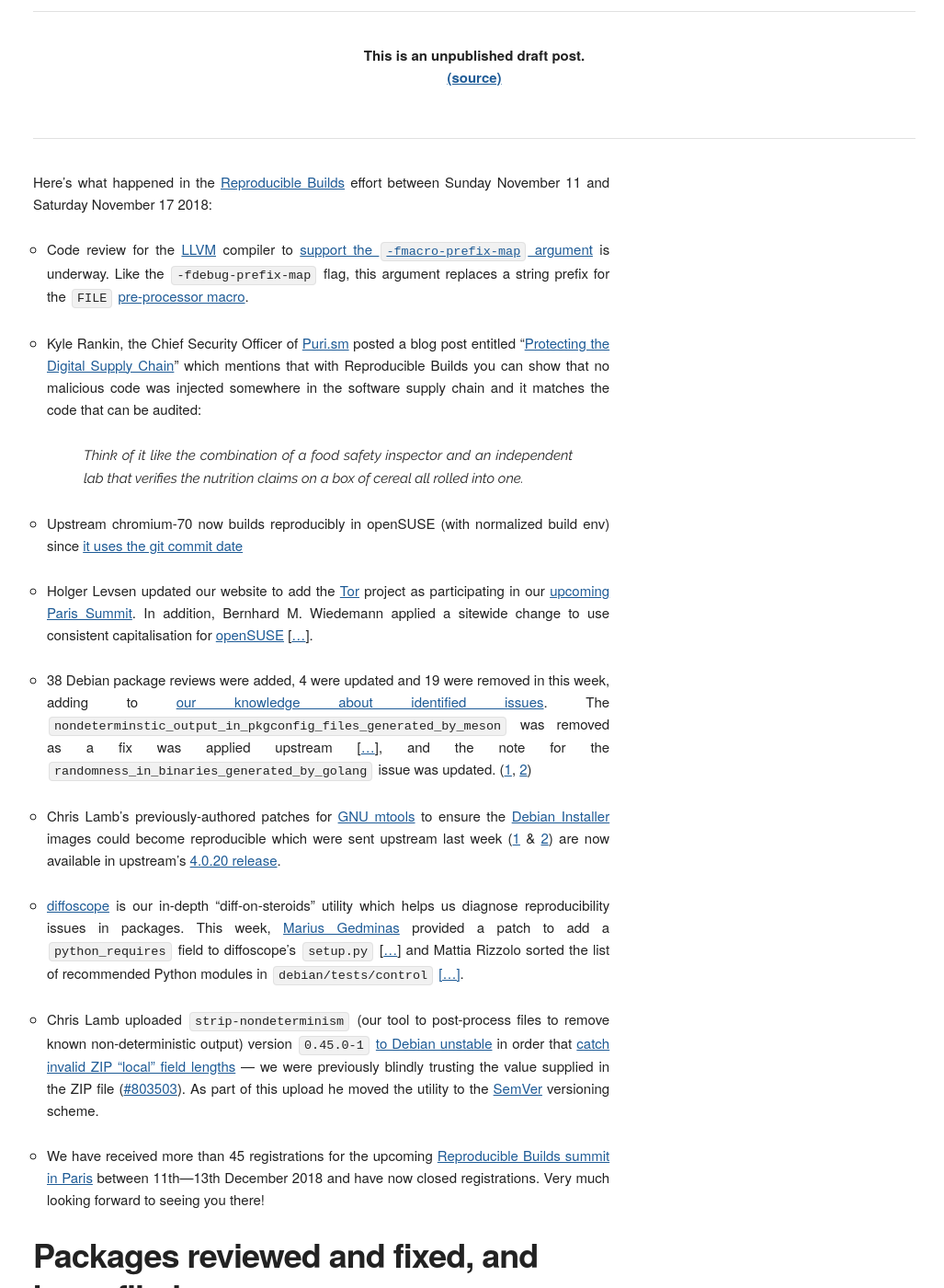
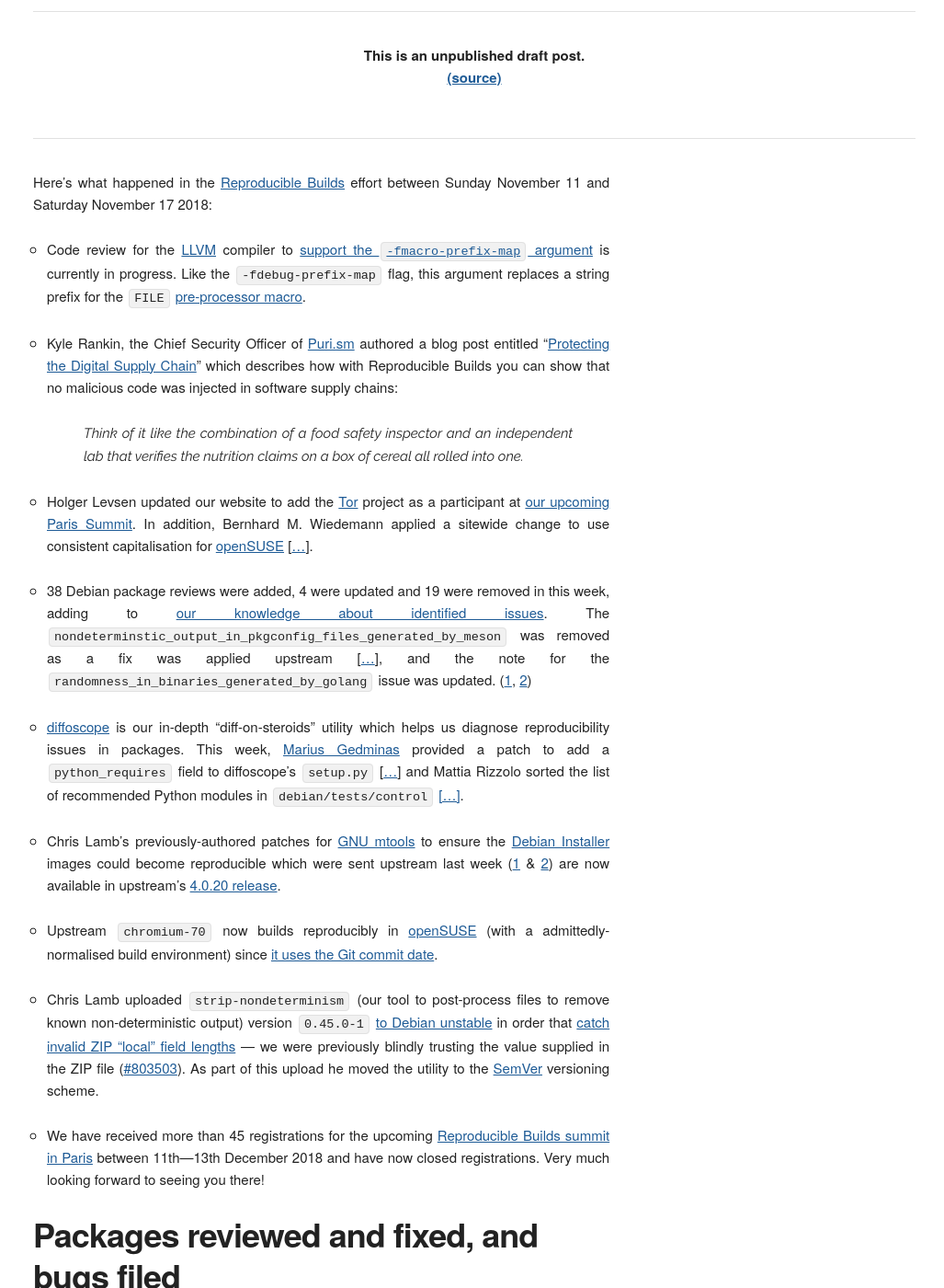
Before and after one commit to prototypefund/reproducible-website, a Jekyll site: the page built from _blog/posts/186.md, in a window 1280 px wide and 1400 px high, scrolled down 263 px. Shown: the whole window at 92% size, without its empty margins (124-1151 px from the left). Built offline with Jekyll 4.4.1, drawn with Linux system fonts in a browser that asks for light colours; some web fonts are replaced; some of the changed text lies outside the part shown.

Commit message:
Misc cosmetic changes.

```diff
--- a/_blog/posts/186.md
+++ b/_blog/posts/186.md
@@ -5,21 +5,21 @@
 
 Here's what happened in the [Reproducible Builds](https://reproducible-builds.org) effort between Sunday November 11 and Saturday November 17 2018:
 
-* Code review for the [LLVM](https://llvm.org/) compiler to [support the `-fmacro-prefix-map` argument](https://reviews.llvm.org/D49466) is underway. Like the `-fdebug-prefix-map` flag, this argument replaces a string prefix for the `FILE` [pre-processor macro](https://en.wikipedia.org/wiki/C_preprocessor).
+* Code review for the [LLVM](https://llvm.org/) compiler to [support the `-fmacro-prefix-map` argument](https://reviews.llvm.org/D49466) is currently in progress. Like the `-fdebug-prefix-map` flag, this argument replaces a string prefix for the `FILE` [pre-processor macro](https://en.wikipedia.org/wiki/C_preprocessor).
 
-* Kyle Rankin, the Chief Security Officer of [Puri.sm](https://puri.sm/posts/protecting-the-digital-supply-chain/) posted a blog post entitled "[Protecting the Digital Supply Chain](https://puri.sm/posts/protecting-the-digital-supply-chain/)" which mentions that with Reproducible Builds you can show that no malicious code was injected somewhere in the software supply chain and it matches the code that can be audited:
+* Kyle Rankin, the Chief Security Officer of [Puri.sm](https://puri.sm/posts/protecting-the-digital-supply-chain/) authored a blog post entitled "[Protecting the Digital Supply Chain](https://puri.sm/posts/protecting-the-digital-supply-chain/)" which describes how with Reproducible Builds you can show that no malicious code was injected in software supply chains:
 
     > *Think of it like the combination of a food safety inspector and an independent lab that verifies the nutrition claims on a box of cereal all rolled into one.*
 
-* Upstream chromium-70 now builds reproducibly in openSUSE (with normalized build env) since [it uses the git commit date](https://chromium-review.googlesource.com/c/chromium/src/+/1167913)
-
-* Holger Levsen updated our website to add the [Tor](https://www.torproject.org/) project as participating in our [upcoming Paris Summit](https://reproducible-builds.org/events/paris2018/). In addition, Bernhard M. Wiedemann applied a sitewide change to use consistent capitalisation for [openSUSE](https://www.opensuse.org/) [[...](https://salsa.debian.org/reproducible-builds/reproducible-website/commit/1bd9083)].
+* Holger Levsen updated our website to add the [Tor](https://www.torproject.org/) project as a participant at [our upcoming Paris Summit](https://reproducible-builds.org/events/paris2018/). In addition, Bernhard M. Wiedemann applied a sitewide change to use consistent capitalisation for [openSUSE](https://www.opensuse.org/) [[...](https://salsa.debian.org/reproducible-builds/reproducible-website/commit/1bd9083)].
 
 * 38 Debian package reviews were added, 4 were updated and 19 were removed in this week, adding to [our knowledge about identified issues](https://tests.reproducible-builds.org/debian/index_issues.html). The `nondeterminstic_output_in_pkgconfig_files_generated_by_meson` was removed as a fix was applied upstream [[...](https://salsa.debian.org/reproducible-builds/reproducible-notes/commit/e1cf42dc)], and the note for the `randomness_in_binaries_generated_by_golang` issue was updated. ([1](https://salsa.debian.org/reproducible-builds/reproducible-notes/commit/0efa6b16), [2](https://salsa.debian.org/reproducible-builds/reproducible-notes/commit/8139ba15))
 
+* [diffoscope](https://diffoscope.org/) is our in-depth "diff-on-steroids" utility which helps us diagnose reproducibility issues in packages. This week, [Marius Gedminas](https://gedmin.as/) provided a patch to add a `python_requires` field to diffoscope's `setup.py` [[...](https://salsa.debian.org/reproducible-builds/diffoscope/commit/8e5e9b8)] and Mattia Rizzolo sorted the list of recommended Python modules in `debian/tests/control` [[...]](https://salsa.debian.org/reproducible-builds/diffoscope/commit/b618777).
+
 * Chris Lamb's previously-authored patches for [GNU mtools](https://www.gnu.org/software/mtools/) to ensure the [Debian Installer](https://www.debian.org/devel/debian-installer/) images could become reproducible which were sent upstream last week ([1](http://lists.gnu.org/archive/html/info-mtools/2018-10/msg00003.html) & [2](http://lists.gnu.org/archive/html/info-mtools/2018-10/msg00004.html)) are now available in upstream's [4.0.20 release](http://lists.gnu.org/archive/html/info-mtools/2018-11/msg00004.html).
 
-* [diffoscope](https://diffoscope.org/) is our in-depth "diff-on-steroids" utility which helps us diagnose reproducibility issues in packages. This week, [Marius Gedminas](https://gedmin.as/) provided a patch to add a `python_requires` field to diffoscope's `setup.py` [[...](https://salsa.debian.org/reproducible-builds/diffoscope/commit/8e5e9b8)] and Mattia Rizzolo sorted the list of recommended Python modules in `debian/tests/control` [[...]](https://salsa.debian.org/reproducible-builds/diffoscope/commit/b618777).
+* Upstream `chromium-70` now builds reproducibly in [openSUSE](https://opensuse.org) (with a admittedly-normalised build environment) since [it uses the Git commit date](https://chromium-review.googlesource.com/c/chromium/src/+/1167913).
 
 * Chris Lamb uploaded `strip-nondeterminism` (our tool to post-process files to remove known non-deterministic output) version `0.45.0-1` [to Debian unstable](https://tracker.debian.org/news/1002630/accepted-strip-nondeterminism-0450-1-source-all-into-unstable/) in order that [catch invalid ZIP "local" field lengths](https://salsa.debian.org/reproducible-builds/strip-nondeterminism/commit/e5f5008) — we were previously blindly trusting the value supplied in the ZIP file ([#803503](https://bugs.debian.org/803503)). As part of this upload he moved the utility to the [SemVer](https://semver.org) versioning scheme.
 
@@ -33,7 +33,7 @@
     * [kvirc](https://github.com/kvirc/KVIrc/pull/2411) (drop `uname -r`), Also submitted to openSUSE ([...](https://build.opensuse.org/request/show/649892))
     * [libpt2](https://build.opensuse.org/request/show/649968) (drop `uname -r`)
 
-* Christoph Berg posted some work-in-progress patches for [postgresql-hll](https://github.com/citusdata/postgresql-hll), a [PostgreSQL](https://www.postgresql.org/) extension adding [HyperLogLog data structures](https://en.wikipedia.org/wiki/HyperLogLog) as a native data type to make their build reproducible [to the upstream mailing list](https://www.postgresql.org/message-id/20181113104005.GA32154%40msg.credativ.de).
+* Christoph Berg posted some work-in-progress patches for [postgresql-hll](https://github.com/citusdata/postgresql-hll) (a [PostgreSQL](https://www.postgresql.org/) extension adding [HyperLogLog data structures](https://en.wikipedia.org/wiki/HyperLogLog) as a native data type) to make their build reproducible [to the upstream mailing list](https://www.postgresql.org/message-id/20181113104005.GA32154%40msg.credativ.de).
 
 Test framework development
 --------------------------
```
